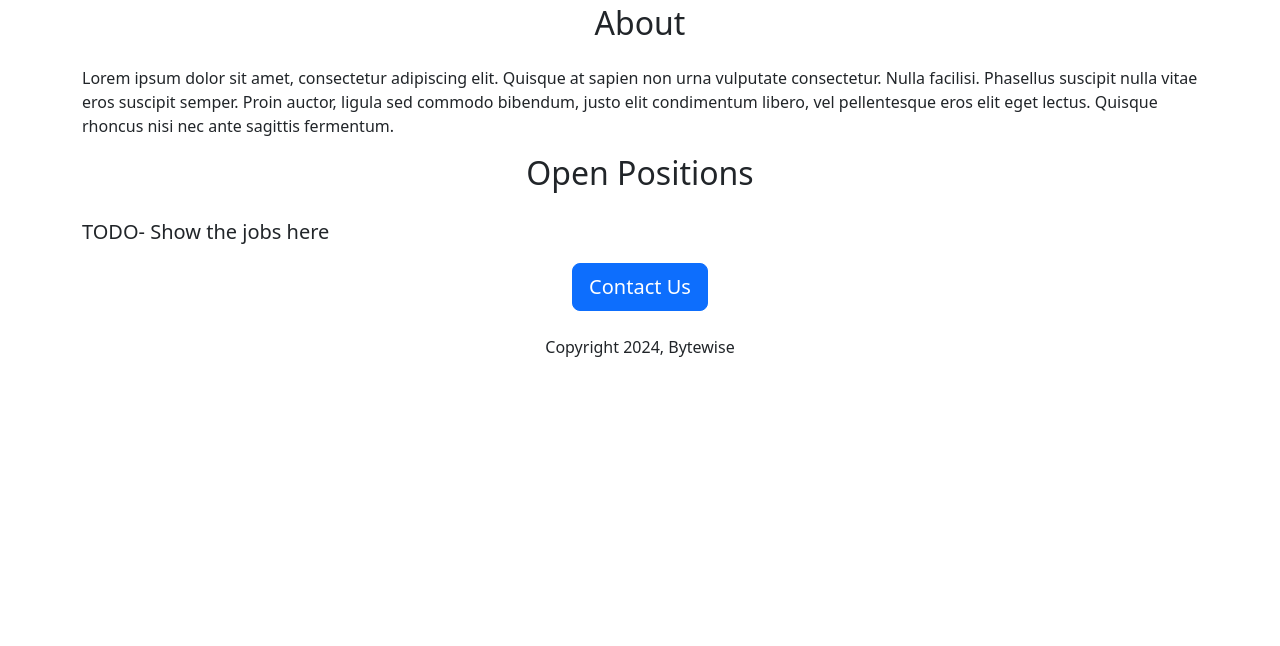
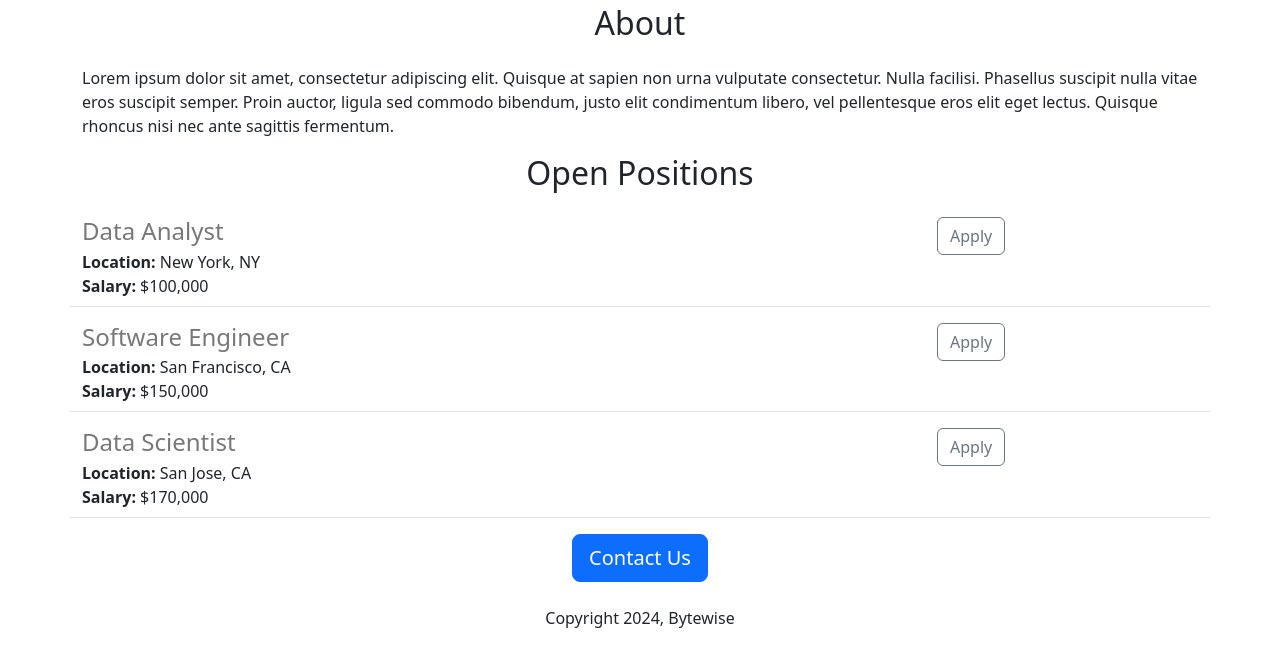
Before and after one commit to Ratnala22/careers-website, a Flask app: page / in a window 1280 px wide. Shown: the part 804-1450 px from the top of the page. Before the commit the page ends 1161 px from the top, so only its background shows below. Run offline with Flask 3, Linux system fonts and the light colour scheme.

Commit message:
Updated the Open Positions Section

```diff
--- a/app.py
+++ b/app.py
@@ -1,10 +1,32 @@
-from flask import Flask, render_template
+from flask import Flask, render_template, jsonify
 
 app=Flask(__name__)
-
+JOBS=[
+  {
+    'job_id':1,
+    'title':'Data Analyst',
+    'location':'New York, NY',
+    'salary': '$100,000'
+  },
+  {
+    'job_id':2,
+    'title':'Software Engineer',
+    'location':'San Francisco, CA',
+    'salary': '$150,000'
+  },
+  {
+    'job_id':3,
+    'title':'Data Scientist',
+    'location':'San Jose, CA',
+    'salary': '$170,000'
+  }
+]
 @app.route('/')
 def hello_world():
-  return render_template('home.html')
+  return render_template('home.html',jobs=JOBS)
 
+@app.route('/api/jobs')
+def jobs_list():
+  return jsonify(JOBS)
 if __name__=="__main__":
   app.run(host='0.0.0.0', debug=True)
--- a/templates/home.html
+++ b/templates/home.html
@@ -27,7 +27,11 @@
       fermentum.
     </p>
     <h2 class="text-center mt-2 mb-4">Open Positions</h2>
-    <p class="lead">TODO- Show the jobs here</p>
+    <div>
+      {%for job in jobs%}
+      {% include 'jobs.html' %}
+      {%endfor%}
+    </div>
     <div class="text-center">
       <button class="btn btn-primary btn-lg">Contact Us</button>
       <p class="mt-4">Copyright 2024, Bytewise</p>
--- /dev/null
+++ b/templates/jobs.html
@@ -0,0 +1,18 @@
+<div class="border-bottom row" style="margin-bottom: 16px;padding-bottom:8px">
+  <div class="col-9">
+    <h4 style="color:rgb(120,120,120); margin-bottom:4px">
+      {{job['title']}}
+    </h4>
+    <div>
+      <b>Location:</b> {{job['location']}}
+    </div>
+    {%if 'salary' in job%}
+      <div>
+        <b>Salary:</b> {{job['salary']}}
+      </div>
+    {%endif%}
+  </div>
+  <div class="col-3">
+    <button type="button" class="btn btn-outline-secondary">Apply</button>
+  </div>
+</div>
```
